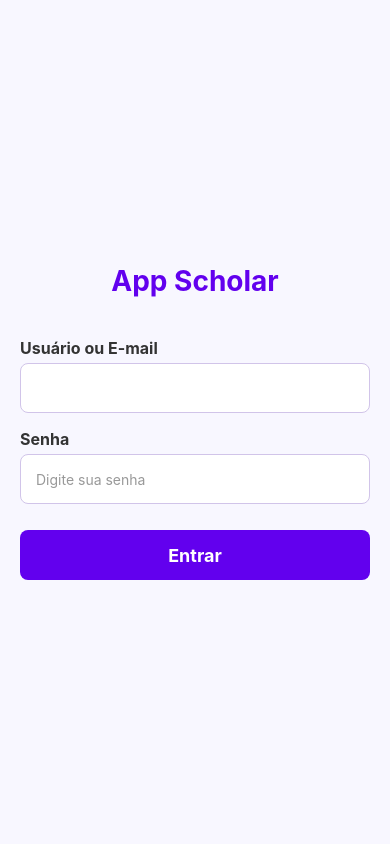
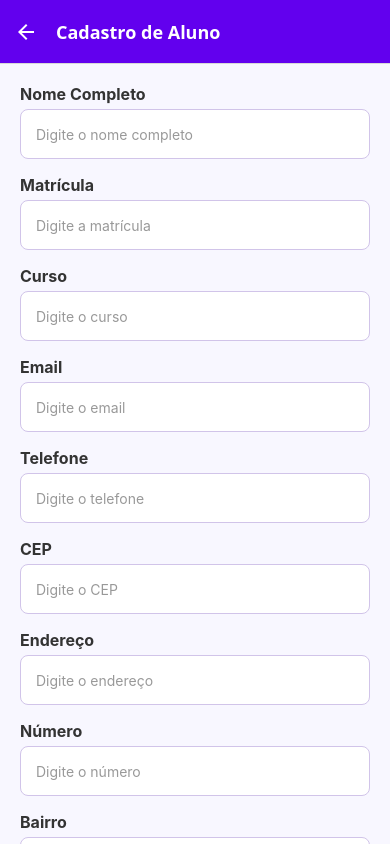
Before and after one commit to carlosedsmagalhaes/app-scholar, a React Native app in the folder app/: screen /CadastroAluno in a window 390 px wide. Built offline with nearby package versions, Linux system fonts and the light colour scheme.

Commit message:
feat: Adicionar tela de Cadastro de Aluno e integrar consulta de CEP

```diff
--- a/app/navigation/index.tsx
+++ b/app/navigation/index.tsx
@@ -3,6 +3,7 @@ import { createNativeStackNavigator } from "@react-navigation/native-stack";
 import { NavigationContainer } from "@react-navigation/native";
 import { Login } from "../screens/Login";
 import { Dashboard } from "../screens/Dashboard";
+import { CadastroAluno } from "../screens/CadastroAluno";
 import { RootStackParamList } from "./types";
 import { COLORS } from "../styles/theme";
 
@@ -29,6 +30,11 @@ export function Routes() {
           component={Dashboard}
           options={{ title: 'App Scholar' }}
         />
+        <Stack.Screen
+          name="CadastroAluno"
+          component={CadastroAluno}
+          options={{ title: 'Cadastro de Aluno' }}
+        />
       </Stack.Navigator>
     </NavigationContainer>
   );
--- a/app/navigation/types.ts
+++ b/app/navigation/types.ts
@@ -1,7 +1,7 @@
 export type RootStackParamList = {
   Login: undefined;
   Dashboard: undefined;
-  Alunos: undefined;
+  CadastroAluno: undefined;
   Professores: undefined;
   Disciplinas: undefined;
   Boletim: undefined;
--- a/app/package.json
+++ b/app/package.json
@@ -12,6 +12,7 @@
     "@react-navigation/native": "^7.2.2",
     "@react-navigation/native-stack": "^7.14.10",
     "@react-navigation/stack": "^7.8.9",
+    "axios": "^1.15.0",
     "expo": "~54.0.33",
     "expo-status-bar": "~3.0.9",
     "react": "19.1.0",
--- /dev/null
+++ b/app/screens/CadastroAluno.tsx
@@ -0,0 +1,174 @@
+import React, { useState, useEffect } from "react";
+import { ScrollView, StyleSheet, View, Alert } from "react-native";
+import { Input } from "../components/Input";
+import { Button } from "../components/Button";
+import { COLORS } from "../styles/theme";
+import { consultarCep } from "../services/cepService";
+import { useNavigation } from "@react-navigation/native";
+import { StackNavigationProp } from "@react-navigation/stack";
+import { RootStackParamList } from "../navigation/types";
+
+export function CadastroAluno() {
+  const navigation = useNavigation<StackNavigationProp<RootStackParamList>>();
+  const [nome, setNome] = useState("");
+  const [matricula, setMatricula] = useState("");
+  const [curso, setCurso] = useState("");
+  const [email, setEmail] = useState("");
+  const [telefone, setTelefone] = useState("");
+  const [cep, setCep] = useState("");
+  const [endereco, setEndereco] = useState("");
+  const [numero, setNumero] = useState("");
+  const [bairro, setBairro] = useState("");
+  const [cidade, setCidade] = useState("");
+  const [estado, setEstado] = useState("");
+  const [error, setError] = useState<string | null>(null);
+
+  useEffect(() => {
+    if (cep.length === 8) {
+      consultarCep(cep)
+        .then((data) => {
+          setEndereco(data.logradouro || "");
+          setBairro(data.bairro || "");
+          setCidade(data.localidade || "");
+          setEstado(data.uf || "");
+        })
+        .catch((error) => {
+          Alert.alert("Erro", error.message);
+        });
+    } else {
+      setEndereco("");
+      setBairro("");
+      setCidade("");
+      setEstado("");
+    }
+  }, [cep]);
+
+  function handleSalvar() {
+    if (!nome || !matricula || !curso || !email) {
+      Alert.alert("Erro", "Por favor, preencha todos os campos obrigatórios.");
+      setError("Por favor, preencha todos os campos obrigatórios.");
+      return;
+    }
+
+    console.log("Aluno cadastrado:", {
+      nome,
+      matricula,
+      curso,
+      email,
+      telefone,
+      cep,
+      endereco,
+      numero,
+      bairro,
+      cidade,
+      estado,
+    });
+
+    Alert.alert("Sucesso", "Aluno cadastrado com sucesso!");
+    setNome("");
+    setMatricula("");
+    setCurso("");
+    setEmail("");
+    setTelefone("");
+    setCep("");
+    setEndereco("");
+    setNumero("");
+    setBairro("");
+    setCidade("");
+    setEstado("");
+    navigation.goBack();
+  }
+
+  return (
+    <ScrollView style={styles.container} contentContainerStyle={styles.content}>
+      <Input
+        label="Nome Completo"
+        value={nome}
+        onChangeText={setNome}
+        placeholder="Digite o nome completo"
+        errorMessage={error && nome === "" ? error : null}
+      />
+      <Input
+        label="Matrícula"
+        value={matricula}
+        onChangeText={setMatricula}
+        placeholder="Digite a matrícula"
+        keyboardType="numeric"
+        errorMessage={error && matricula === "" ? error : null}
+
+      />
+      <Input
+        label="Curso"
+        value={curso}
+        onChangeText={setCurso}
+        placeholder="Digite o curso"
+        errorMessage={error && curso === "" ? error : null}
+      />
+      <Input
+        label="Email"
+        value={email}
+        onChangeText={setEmail}
+        placeholder="Digite o email"
+        keyboardType="email-address"
+        errorMessage={error && email === "" ? error : null}
+      />
+      <Input
+        label="Telefone"
+        value={telefone}
+        onChangeText={setTelefone}
+        placeholder="Digite o telefone"
+        keyboardType="phone-pad"
+      />
+      <Input
+        label="CEP"
+        value={cep}
+        onChangeText={setCep}
+        placeholder="Digite o CEP"
+        keyboardType="numeric"
+      />
+      <Input
+        label="Endereço"
+        value={endereco}
+        onChangeText={setEndereco}
+        placeholder="Digite o endereço"
+      />
+      <Input
+        label="Número"
+        value={numero}
+        onChangeText={setNumero}
+        placeholder="Digite o número"
+        keyboardType="numeric"
+      />
+      <Input
+        label="Bairro"
+        value={bairro}
+        onChangeText={setBairro}
+        placeholder="Digite o bairro"
+      />
+      <Input
+        label="Cidade"
+        value={cidade}
+        onChangeText={setCidade}
+        placeholder="Digite a cidade"
+      />
+      <Input
+        label="Estado"
+        value={estado}
+        onChangeText={setEstado}
+        placeholder="Digite o estado"
+      />
+      <Button title="Salvar" onPress={handleSalvar} />
+    </ScrollView>
+  );
+}
+
+const styles = StyleSheet.create({
+  container: {
+    flex: 1,
+    backgroundColor: COLORS.background,
+  },
+  content: {
+    padding: 20,
+    paddingBottom: 40,
+  },
+});
--- a/app/screens/Dashboard.tsx
+++ b/app/screens/Dashboard.tsx
@@ -2,8 +2,12 @@ import React from "react";
 import { View, Text, StyleSheet, ScrollView } from "react-native";
 import { MenuCard } from "../components/MenuCard";
 import { COLORS } from "../styles/theme";
+import { useNavigation } from '@react-navigation/native';
+import { StackNavigationProp } from '@react-navigation/stack';
+import { RootStackParamList } from '../navigation/types';
 
 export function Dashboard() {
+  const navigation = useNavigation<StackNavigationProp<RootStackParamList>>();
   return (
     <ScrollView style={styles.container}>
       <Text style={styles.title}>Bem-vindo ao App Scholar!</Text>
@@ -13,7 +17,7 @@ export function Dashboard() {
         <MenuCard
           title="Alunos"
           onPress={() => {
-            console.log("Alunos");
+            navigation.navigate("CadastroAluno");
           }}
         />
         <MenuCard
@@ -59,7 +63,5 @@ const styles = StyleSheet.create({
   menuGrid: {
     width: "100%",
     flexDirection: "column",
-    flexWrap: "wrap",
-    justifyContent: "space-between",
   },
 });
--- a/app/screens/Login.tsx
+++ b/app/screens/Login.tsx
@@ -15,7 +15,7 @@ export function Login() {
 
     function handleLogin() {
         if (!email || !password) {
-            setError('Pro favor, preencha todos os campos.');
+            setError('Por favor, preencha todos os campos.');
             return;
         }
 
--- /dev/null
+++ b/app/services/api.ts
@@ -0,0 +1,8 @@
+import axios from 'axios';
+
+const api = axios.create({
+  baseURL: 'https://viacep.com.br/ws',
+  timeout: 5000,
+});
+
+export default api;
--- /dev/null
+++ b/app/services/cepService.ts
@@ -0,0 +1,17 @@
+import api from './api';
+
+export async function consultarCep(cep: string) {
+    const sanitizedCep = cep.replace(/\D/g, '');
+
+    if (sanitizedCep.length !== 8) {
+        throw new Error('CEP inválido. O CEP deve conter 8 dígitos.');
+    }
+
+    try {
+        const response = await api.get(`/${sanitizedCep}/json/`);
+        return response.data;
+    } catch (error) {
+        console.error('Erro ao consultar o CEP:', error);
+        throw new Error('Não foi possível consultar o CEP. Tente novamente mais tarde.');
+    }
+}
```
Also changed, not shown: 1 other file (tests, documents, lock files or other folders).
